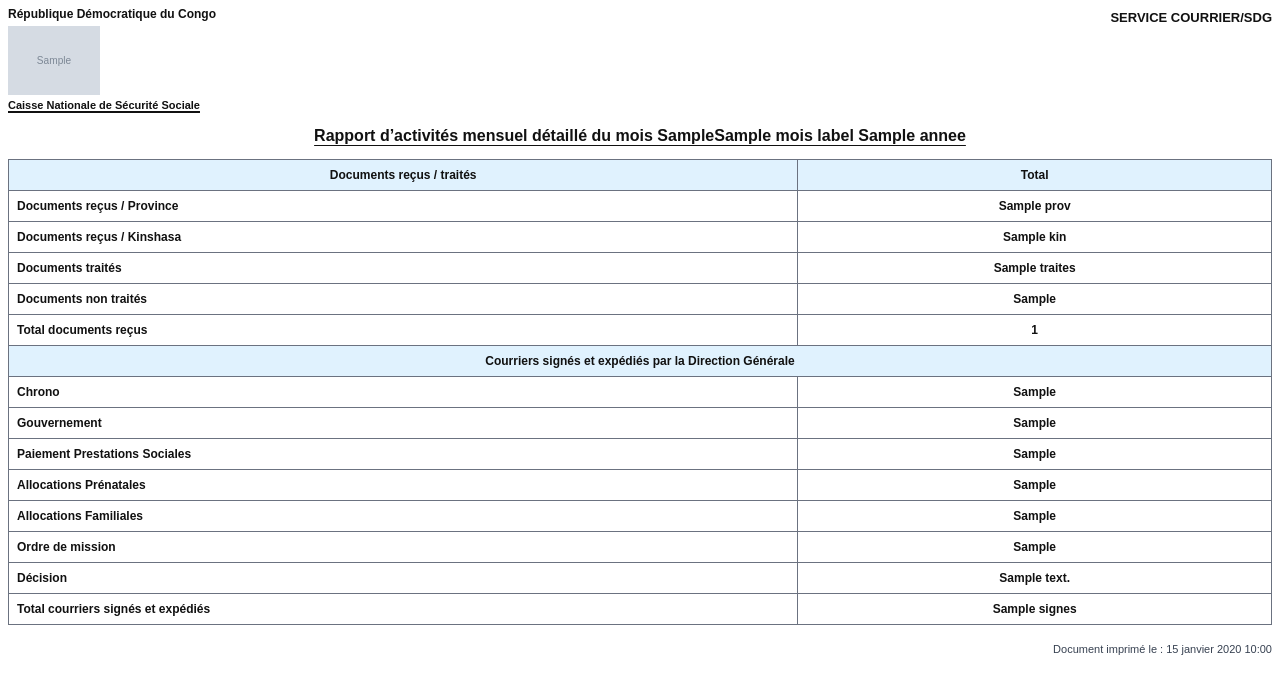
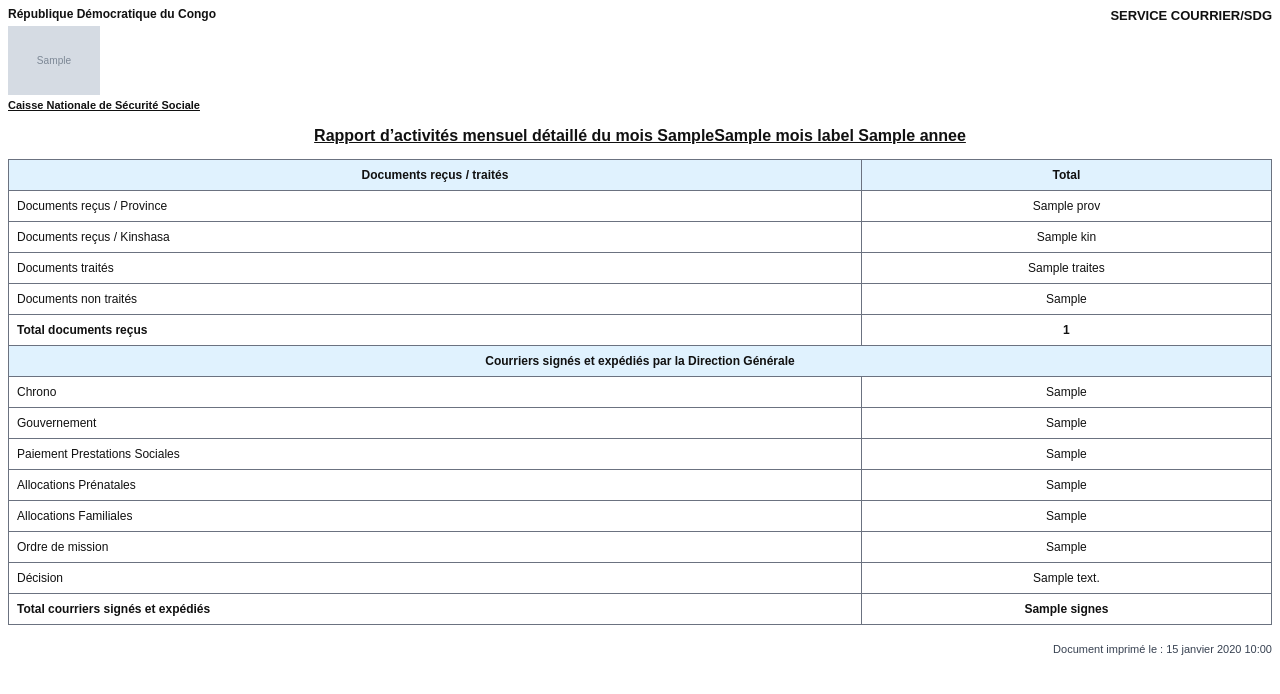
Before and after one commit to gestionsdg/traitement-des-documents, a Django app: template templates/documents/rapport_activites_mensuel_detaille_pdf.html in a window 1280 px wide. Shown: the top 694 px of the page. Run offline with Django 5.2, Linux system fonts and the light colour scheme; the template is opened without the code that fills it: most values are stand-ins (such as "Sample title", 1, 10 or a date in 2020); grey boxes marked "Sample" are stand-in pictures.

Commit message:
Correction gras tableau rapport mensuel detaille

```diff
--- a/templates/documents/rapport_activites_mensuel_detaille_pdf.html
+++ b/templates/documents/rapport_activites_mensuel_detaille_pdf.html
@@ -16,7 +16,6 @@
       color:#111;
     }
 
-    /* ================== EN-TÊTE (BLOC LOGO + TEXTES) + SERVICE ================== */
     .report-header{
       display:flex;
       align-items:flex-start;
@@ -25,40 +24,35 @@
       gap:12px;
     }
 
-    /* Bloc gauche: texte + logo + texte */
     .brand{
       display:flex;
       flex-direction:column;
       align-items:flex-start;
       line-height:1.15;
     }
+
     .brand .topline{
       font-weight:800;
       font-size:12px;
-      margin:0 0 4px 0;
+      margin-bottom:4px;
     }
+
     .brand .logo{
       width:92px;
       height:auto;
-      object-fit:contain;
-      margin:0 0 4px 0;
+      margin-bottom:4px;
     }
+
     .brand .bottomline{
       font-size:11px;
-      margin:0;
       font-weight:700;
-      text-decoration: underline;           /* ✅ SOULIGNEMENT */
-      text-underline-offset: 2px;
-      text-decoration-thickness: 1.5px;
+      text-decoration: underline;
     }
 
-    .report-header .service-name{
+    .service-name{
       font-weight:800;
       text-transform:uppercase;
       font-size:13px;
-      text-align:right;
-      white-space:nowrap;
-      margin-top:2px;
     }
 
     h1{
@@ -66,7 +60,6 @@
       font-size:16px;
       margin:0 0 14px 0;
       text-decoration: underline;
-      text-underline-offset: 4px;
     }
 
     table{
@@ -74,19 +67,27 @@
       border-collapse:collapse;
       margin-bottom:18px;
     }
+
     th, td{
       border:1px solid #6b7280;
       padding:8px;
     }
+
     th{
       background:#e0f2fe;
       text-align:center;
       font-weight:800;
     }
-    td.label{ font-weight:700; }
-    td.num{ text-align:center; font-weight:800; }
 
-    /* ================== PIED DE PAGE ================== */
+    /* ❌ supprimer le gras global */
+    td.label{ font-weight:400; }
+    td.num{ text-align:center; font-weight:400; }
+
+    /* ✅ lignes importantes uniquement */
+    .strong-row td{
+      font-weight:800;
+    }
+
     .footer{
       margin-top:8px;
       font-size:11px;
@@ -95,13 +96,17 @@
     }
   </style>
 </head>
+
 <body>
 
-  <!-- ✅ En-tête: logo + textes à gauche, service à droite -->
   <div class="report-header">
     <div class="brand">
       <div class="topline">République Démocratique du Congo</div>
-      <img class="logo" src="{{ logo_path }}" alt="Logo">
+
+      {% if logo_path %}
+        <img class="logo" src="{{ logo_path }}" alt="">
+      {% endif %}
+
       <div class="bottomline">Caisse Nationale de Sécurité Sociale</div>
     </div>
 
@@ -113,34 +118,86 @@
   <table>
     <thead>
       <tr>
-        <th style="width:50%;">Documents reçus / traités</th>
-        <th style="width:30%;">Total</th>
+        <th>Documents reçus / traités</th>
+        <th>Total</th>
       </tr>
     </thead>
+
     <tbody>
-      <tr><td class="label">Documents reçus / Province</td><td class="num">{{ prov|default_if_none:0|default:0 }}</td></tr>
-      <tr><td class="label">Documents reçus / Kinshasa</td><td class="num">{{ kin|default_if_none:0|default:0 }}</td></tr>
+      <tr>
+        <td class="label">Documents reçus / Province</td>
+        <td class="num">{{ prov|default_if_none:0|default:0 }}</td>
+      </tr>
 
-      <tr><td class="label">Documents traités</td><td class="num">{{ traites|default_if_none:0|default:0 }}</td></tr>
-      <tr><td class="label">Documents non traités</td><td class="num">{{ non_traites|default_if_none:0|default:0 }}</td></tr>
+      <tr>
+        <td class="label">Documents reçus / Kinshasa</td>
+        <td class="num">{{ kin|default_if_none:0|default:0 }}</td>
+      </tr>
 
-      <tr><td class="label"><b>Total documents reçus</b></td><td class="num"><b>{{ total_recus|default_if_none:0|default:0 }}</b></td></tr>
+      <tr>
+        <td class="label">Documents traités</td>
+        <td class="num">{{ traites|default_if_none:0|default:0 }}</td>
+      </tr>
 
-      <tr><th colspan="2">Courriers signés et expédiés par la Direction Générale</th></tr>
+      <tr>
+        <td class="label">Documents non traités</td>
+        <td class="num">{{ non_traites|default_if_none:0|default:0 }}</td>
+      </tr>
 
-      <tr><td class="label">Chrono</td><td class="num">{{ dossiers_chrono|default_if_none:0|default:0 }}</td></tr>
-      <tr><td class="label">Gouvernement</td><td class="num">{{ dossiers_gouv|default_if_none:0|default:0 }}</td></tr>
-      <tr><td class="label">Paiement Prestations Sociales</td><td class="num">{{ dossiers_pps|default_if_none:0|default:0 }}</td></tr>
-      <tr><td class="label">Allocations Prénatales</td><td class="num">{{ dossiers_ap|default_if_none:0|default:0 }}</td></tr>
-      <tr><td class="label">Allocations Familiales</td><td class="num">{{ dossiers_af|default_if_none:0|default:0 }}</td></tr>
-      <tr><td class="label">Ordre de mission</td><td class="num">{{ dossiers_om|default_if_none:0|default:0 }}</td></tr>
-      <tr><td class="label">Décision</td><td class="num">{{ dossiers_decision|default_if_none:0|default:0 }}</td></tr>
+      <!-- ✅ TOTAL DOCUMENTS -->
+      <tr class="strong-row">
+        <td>Total documents reçus</td>
+        <td class="num">{{ total_recus|default_if_none:0|default:0 }}</td>
+      </tr>
 
-      <tr><td class="label"><b>Total courriers signés et expédiés</b></td><td class="num"><b>{{ signes|default_if_none:0|default:0 }}</b></td></tr>
+      <!-- ✅ TITRE SECTION -->
+      <tr>
+        <th colspan="2">Courriers signés et expédiés par la Direction Générale</th>
+      </tr>
+
+      <tr>
+        <td class="label">Chrono</td>
+        <td class="num">{{ dossiers_chrono|default_if_none:0|default:0 }}</td>
+      </tr>
+
+      <tr>
+        <td class="label">Gouvernement</td>
+        <td class="num">{{ dossiers_gouv|default_if_none:0|default:0 }}</td>
+      </tr>
+
+      <tr>
+        <td class="label">Paiement Prestations Sociales</td>
+        <td class="num">{{ dossiers_pps|default_if_none:0|default:0 }}</td>
+      </tr>
+
+      <tr>
+        <td class="label">Allocations Prénatales</td>
+        <td class="num">{{ dossiers_ap|default_if_none:0|default:0 }}</td>
+      </tr>
+
+      <tr>
+        <td class="label">Allocations Familiales</td>
+        <td class="num">{{ dossiers_af|default_if_none:0|default:0 }}</td>
+      </tr>
+
+      <tr>
+        <td class="label">Ordre de mission</td>
+        <td class="num">{{ dossiers_om|default_if_none:0|default:0 }}</td>
+      </tr>
+
+      <tr>
+        <td class="label">Décision</td>
+        <td class="num">{{ dossiers_decision|default_if_none:0|default:0 }}</td>
+      </tr>
+
+      <!-- ✅ TOTAL COURRIERS -->
+      <tr class="strong-row">
+        <td>Total courriers signés et expédiés</td>
+        <td class="num">{{ signes|default_if_none:0|default:0 }}</td>
+      </tr>
     </tbody>
   </table>
 
-  <!-- ✅ Pied de page -->
   <div class="footer">
     Document imprimé le : {{ printed_at|default:"" }}
   </div>
```
